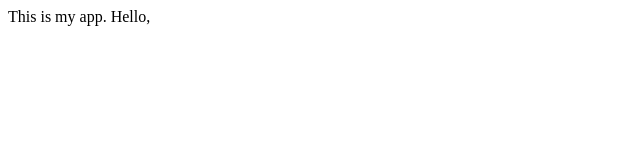
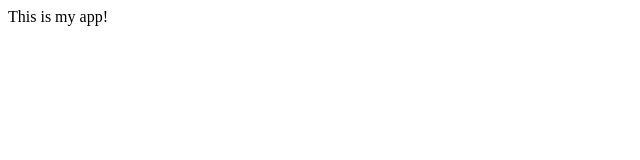
Before and after one commit to aleemaheer/myappsample, a plain HTML site: page index.html in a window 1280 px wide. Shown: the full height of the page, 0-640 px from the left. Drawn offline with Linux system fonts and the light colour scheme.

Commit message:
Initial commit  Changes to be committed:

```diff
--- a/index.html
+++ b/index.html
@@ -6,7 +6,6 @@
     <title>Document</title>
 </head>
 <body>
-    This is my app.
-    Hello,
+    This is my app!
 </body>
 </html>
```
